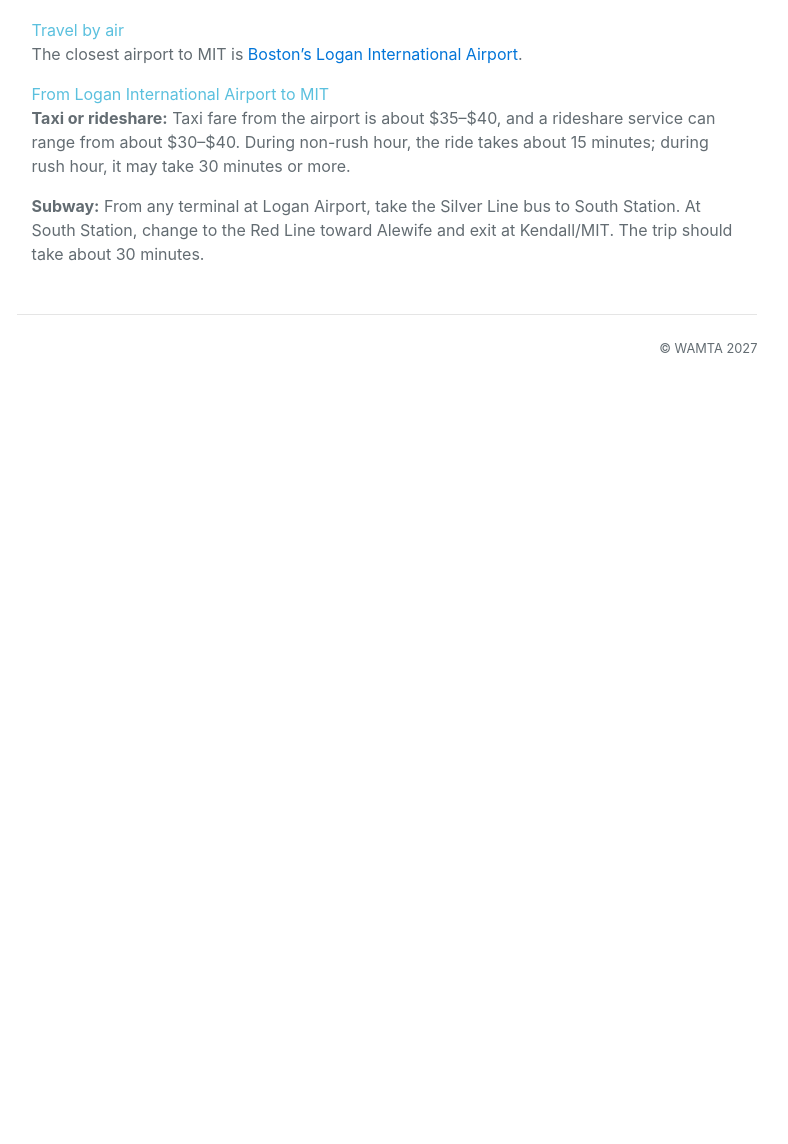
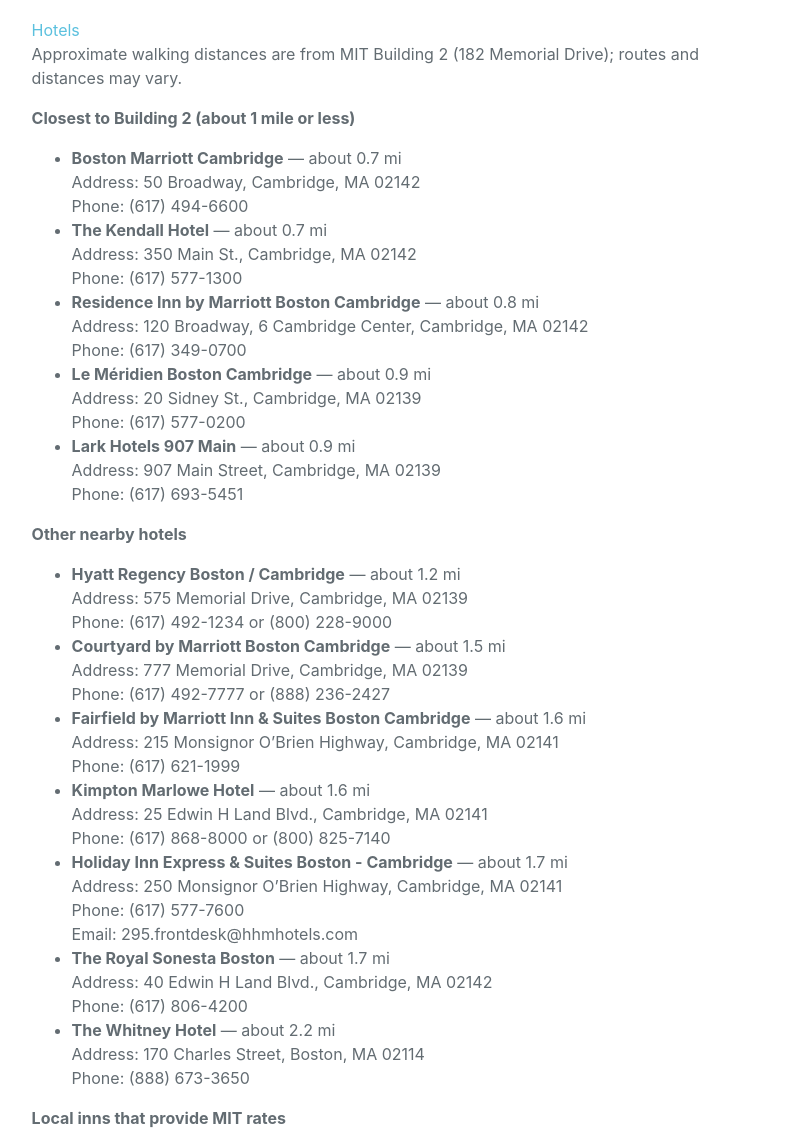
Before and after one commit to WAMTA-workshop/WAMTA-Workshop.github.io, a Jekyll site: the page built from venue.md, in a window 1280 px wide and 1400 px high, scrolled down 666 px, cut to the strip 256-1400 px from the top of the window. Shown: the whole strip, without its empty margins (253-1041 px from the left). Built offline with Jekyll 4.4.1, drawn with Linux system fonts in a browser that asks for light colours; nearby versions of some CDN libraries; before the commit the page ends 1296 px from its top, so only the background shows below that; some of the changed text lies outside the part shown.

Commit message:
Add hotels

```diff
--- a/_data/years/2027/venue.yml
+++ b/_data/years/2027/venue.yml
@@ -1,4 +1,4 @@
-intro: TBA
+intro: The WAMTA 2027 workshop will be held at MIT in Cambridge, Massachusetts.
 sections:
   - title: Conference Location
     body: MIT Building 2, Room 2-449, 182 Memorial Dr, Cambridge, MA 02139
@@ -12,13 +12,33 @@ sections:
       loading: "lazy"
       referrerpolicy: "strict-origin-when-cross-origin"
 
-  # - title: Accommodation
-  #   body: |-
-  #     Conference lodging has been reserved as follows:
-  #
-  #     * <Hotel Name> \\
-  #       <Address line 1> \\
-  #       <Address line 2>
+  - title: Hotels
+    body: |-
+      Approximate walking distances are from MIT Building 2 (182 Memorial Drive); routes and distances may vary.
+
+      **Closest to Building 2 (about 1 mile or less)**
+
+      * **Boston Marriott Cambridge** — about 0.7 mi<br>Address: 50 Broadway, Cambridge, MA 02142<br>Phone: (617) 494-6600
+      * **The Kendall Hotel** — about 0.7 mi<br>Address: 350 Main St., Cambridge, MA 02142<br>Phone: (617) 577-1300
+      * **Residence Inn by Marriott Boston Cambridge** — about 0.8 mi<br>Address: 120 Broadway, 6 Cambridge Center, Cambridge, MA 02142<br>Phone: (617) 349-0700
+      * **Le Méridien Boston Cambridge** — about 0.9 mi<br>Address: 20 Sidney St., Cambridge, MA 02139<br>Phone: (617) 577-0200
+      * **Lark Hotels 907 Main** — about 0.9 mi<br>Address: 907 Main Street, Cambridge, MA 02139<br>Phone: (617) 693-5451
+
+      **Other nearby hotels**
+
+      * **Hyatt Regency Boston / Cambridge** — about 1.2 mi<br>Address: 575 Memorial Drive, Cambridge, MA 02139<br>Phone: (617) 492-1234 or (800) 228-9000
+      * **Courtyard by Marriott Boston Cambridge** — about 1.5 mi<br>Address: 777 Memorial Drive, Cambridge, MA 02139<br>Phone: (617) 492-7777 or (888) 236-2427
+      * **Fairfield by Marriott Inn & Suites Boston Cambridge** — about 1.6 mi<br>Address: 215 Monsignor O'Brien Highway, Cambridge, MA 02141<br>Phone: (617) 621-1999
+      * **Kimpton Marlowe Hotel** — about 1.6 mi<br>Address: 25 Edwin H Land Blvd., Cambridge, MA 02141<br>Phone: (617) 868-8000 or (800) 825-7140
+      * **Holiday Inn Express & Suites Boston - Cambridge** — about 1.7 mi<br>Address: 250 Monsignor O'Brien Highway, Cambridge, MA 02141<br>Phone: (617) 577-7600<br>Email: 295.frontdesk@hhmhotels.com
+      * **The Royal Sonesta Boston** — about 1.7 mi<br>Address: 40 Edwin H Land Blvd., Cambridge, MA 02142<br>Phone: (617) 806-4200
+      * **The Whitney Hotel** — about 2.2 mi<br>Address: 170 Charles Street, Boston, MA 02114<br>Phone: (888) 673-3650
+
+      **Local inns that provide MIT rates**
+
+      * **Ginkgo House on Harvard** — about 1.8 mi<br>Address: 288 Harvard St, Cambridge, MA 02139<br>Phone: (617) 858-0882
+      * **Irving House at Harvard** — about 2.5 mi<br>Address: 24 Irving St, Cambridge, MA 02138<br>Phone: (617) 547-4600
+      * **A Friendly Inn at Harvard Square** — about 2.7 mi<br>Address: 1673 Cambridge Street, Cambridge, MA 02138<br>Phone: (617) 547-7851
 
   - title: Travel by air
     body: The closest airport to MIT is [Boston's Logan International Airport](https://www.massport.com/logan-airport).
```
